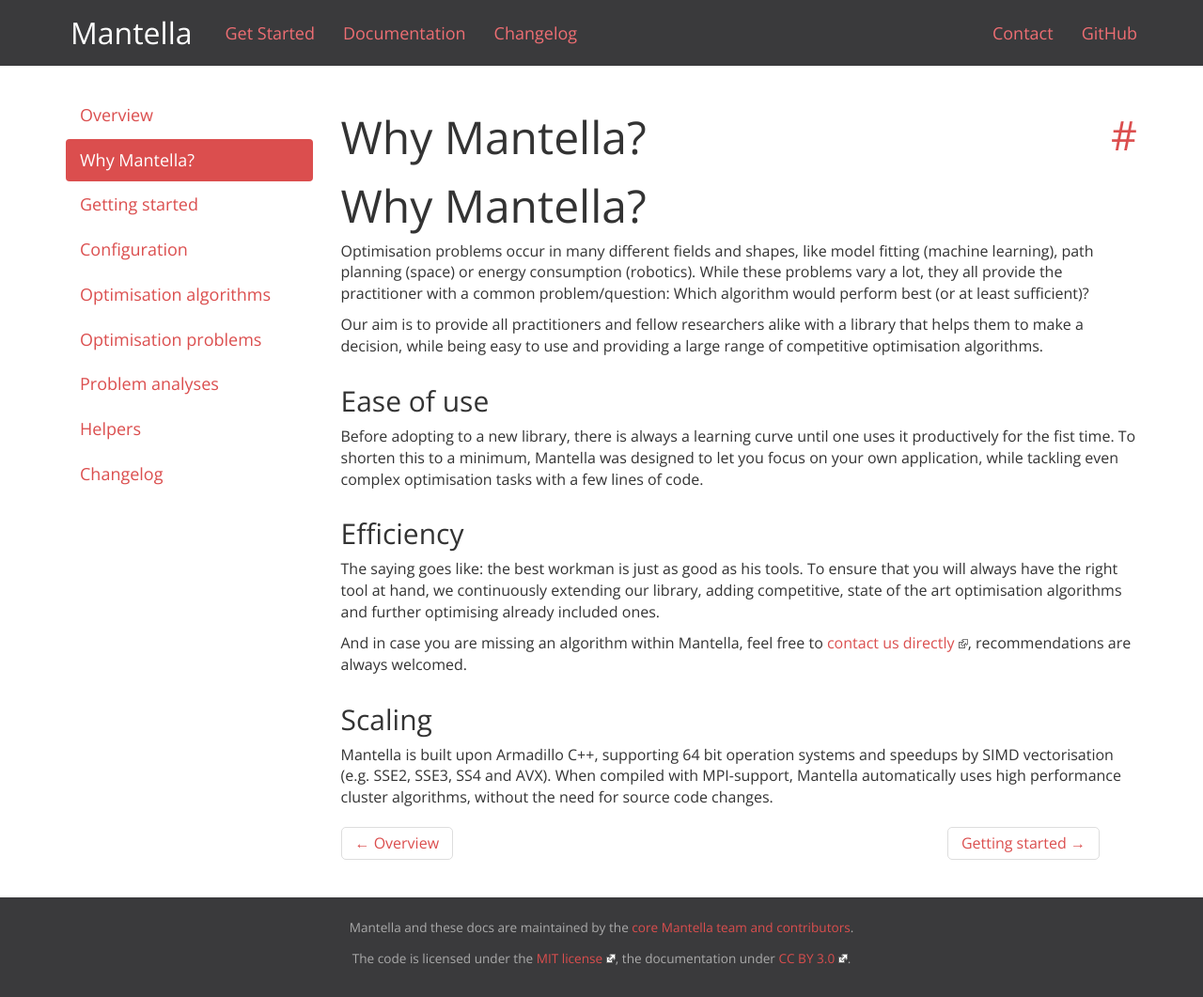
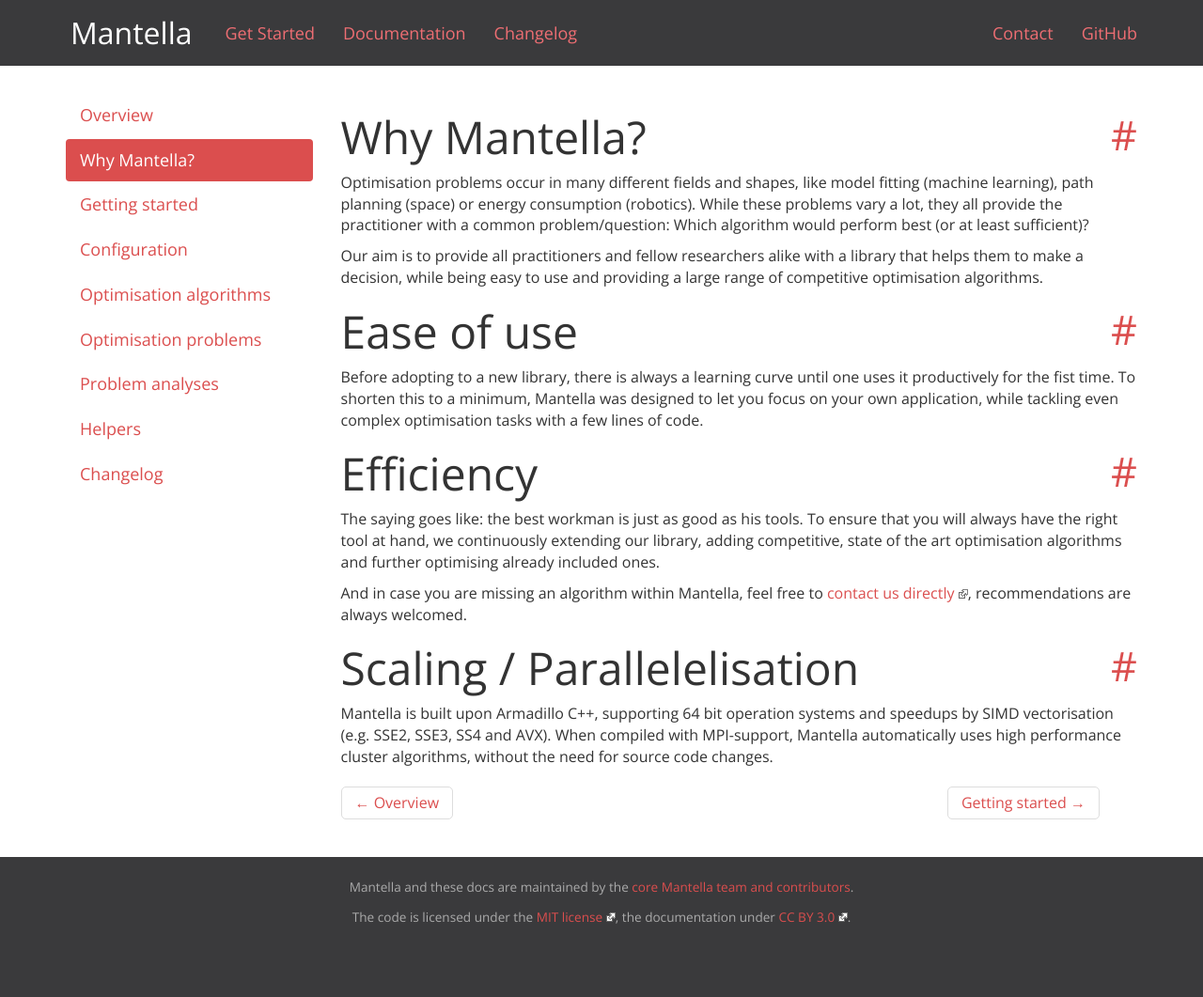
Before and after one commit to sebiniemann/Mantella, a Jekyll site: the page built from why-mantella.md, in a window 1280 px wide and 1061 px high. Shown: the whole window at 94% size. Built offline with Jekyll 4.4.1, drawn with Linux system fonts in a browser that asks for light colours.

Commit message:
Update why-mantella.md

```diff
--- a/why-mantella.md
+++ b/why-mantella.md
@@ -3,22 +3,20 @@
 ---
 {% include h1 title="Why Mantella?" %}
 
-# Why Mantella?
-
 Optimisation problems occur in many different fields and shapes, like model fitting (machine learning), path planning (space) or energy consumption (robotics). While these problems vary a lot, they all provide the practitioner with a common problem/question: Which algorithm would perform best (or at least sufficient)?
 
 Our aim is to provide all practitioners and fellow researchers alike with a library that helps them to make a decision, while being easy to use and providing a large range of competitive optimisation algorithms.
 
-## Ease of use
+{% include h1 title="Ease of use" %}
 
 Before adopting to a new library, there is always a learning curve until one uses it productively for the fist time. To shorten this to a minimum, Mantella was designed to let you focus on your own application, while tackling even complex optimisation tasks with a few lines of code.
 
-## Efficiency
+{% include h1 title="Efficiency" %}
 
 The saying goes like: the best workman is just as good as his tools. To ensure that you will always have the right tool at hand, we continuously extending our library, adding competitive, state of the art optimisation algorithms and further optimising already included ones.
 
 And in case you are missing an algorithm within Mantella, feel free to [contact us directly](https://github.com/SebastianNiemann/Mantella/issues/new), recommendations are always welcomed.
 
-## Scaling
+{% include h1 title="Scaling / Parallelelisation" %}
 
 Mantella is built upon Armadillo C++, supporting 64 bit operation systems and speedups by SIMD vectorisation (e.g. SSE2, SSE3, SS4 and AVX). When compiled with MPI-support, Mantella automatically uses high performance cluster algorithms, without the need for source code changes.
```
